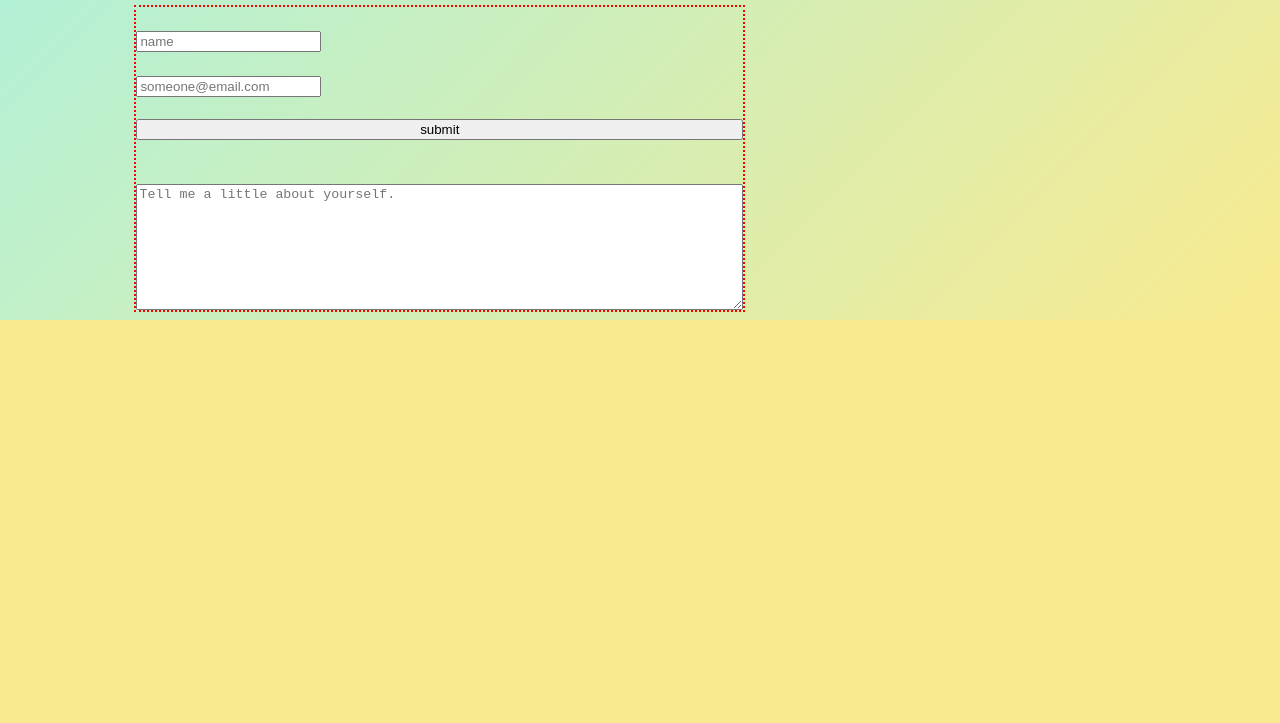
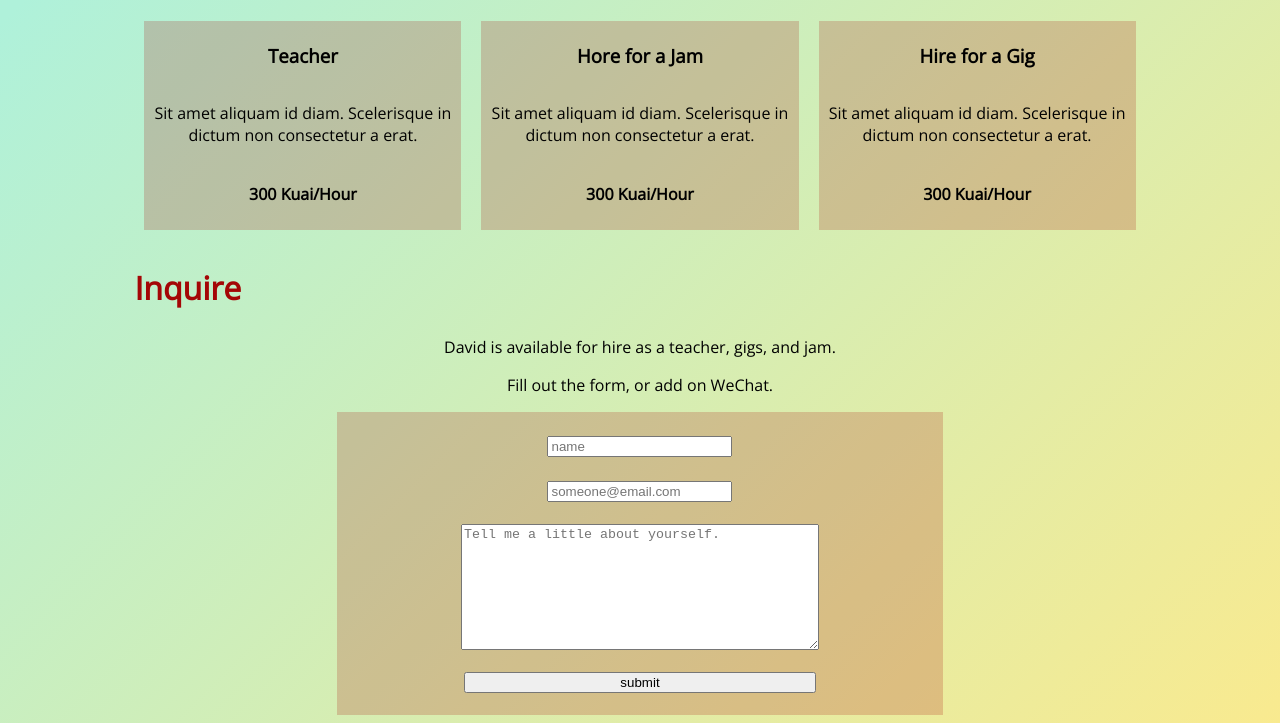
Before and after one commit to teiResa/rwd, a plain HTML site: page landing/landing.html in a window 1280 px wide. Shown: the part 674-1397 px from the top of the page. Before the commit the page ends 994 px from the top, so only its background shows below. Drawn offline with nearby package versions, Linux system fonts and the light colour scheme.

Commit message:
header, styling
-learned how to opacity hex codes better. #aaaaaaOO can be used. YAY!

```diff
--- a/landing/landing.css
+++ b/landing/landing.css
@@ -18,7 +18,8 @@ grid-template-areas: "header" "content";
   grid-area: header;
 
   height: 100px;
-  background-color: #f9ea8f;
+  background-color: #f9ea8f55;
+  background-image: linear-gradient(313deg, #aff1da55 10%,  #f9ea8f 76%, #aff1da55 0%);
   display: flex;
   justify-content: space-evenly ;
   align-items: center;
@@ -36,8 +37,7 @@ h1 {
 }
 
 #nav-bar {
-  text-decoration-line: none;
-  text-decoration-color: #A40606;
+  text-decoration: none;
 
 
 
@@ -46,12 +46,17 @@ h1 {
 #nav-link {
   margin: 5px;
   align-self: baseline;
+
+  text-decoration-line: none;
+  text-decoration-color: #A40606;
+
 }
 
 main {
   justify-self: center;
   grid-area: content;
   width: 80%;
+
 
 
 }
@@ -64,7 +69,7 @@ main {
 }
 
 #video {
-  border: 7px outset #A40606;
+  border: 7px outset #a4060633;
 
 
 }
@@ -75,15 +80,46 @@ p{
 
 h2 {
   color: #A40606;
+  font-size: 2em;
+}
+
+
+#prices {
+  display: grid;
+  grid-template-columns: 1fr 1fr 1fr;
+
+
+
+}
+
+.price-box {
+  background-color: #a4060633;
+  margin: 10px;
+  padding: 3px;
+  display: flex;
+  flex-direction: column;
+  align-items: center;
+}
+
+.price-number {
+  display: inline-flex;
+  align-content: flex-end;
+}
+
+#form-div {
+  display: flex;
+  justify-content: center;
 }
 
 form {
+  background-color: #a4060633;
+  width: 60%;
 
-  width: 60%;
-  border: 2px dotted red;
+  align-self: center;
   display: flex;
   flex-direction:column;
   justify-content: center;
+  align-items: center;
 
 }
 
@@ -91,6 +127,18 @@ form {
   display: inline-block;
 }
 
+#name, #email {
+  display: inline-flex;
+  align-self: stretch;
+}
+
+#submit, textarea {
+  width: 352px;
+}
+
+
+
+
 @media screen AND (max-width: 768px ) {
   h1 {
     background-color: #f9ea8f;
--- a/landing/landing.html
+++ b/landing/landing.html
@@ -53,8 +53,28 @@
 
       <div class="">
         <h2 id="pricing"> Pricing </h2>
-        <div class="">
-
+        <div id="prices">
+          <div class="price-box">
+            <h3>Teacher</h3>
+            <p>  Sit amet aliquam id diam. Scelerisque in dictum non consectetur a erat.</p>
+            <div class="price-number">
+              <h4> 300 Kuai/Hour</h4>
+            </div>
+          </div>
+          <div class="price-box">
+            <h3>Hore for a Jam</h3>
+            <p>  Sit amet aliquam id diam. Scelerisque in dictum non consectetur a erat.</p>
+            <div class="price-number">
+              <h4> 300 Kuai/Hour</h4>
+            </div>
+          </div>
+          <div class="price-box">
+            <h3>Hire for a Gig</h3>
+            <p>  Sit amet aliquam id diam. Scelerisque in dictum non consectetur a erat.</p>
+            <div class="price-number">
+              <h4> 300 Kuai/Hour</h4>
+            </div>
+          </div>
         </div>
         <div class="">
 
@@ -62,26 +82,27 @@
       </div>
 
 
-      <div class="">
+      <div class="" id="inquire-div" >
         <h2 id="inquire"> Inquire</h2>
-        <p> David is available for hire as a teacher and for gigs. </p>
-
+        <p> David is available for hire as a teacher, gigs, and jam. </p>
+        <p> Fill out the form, or add on WeChat.</p>
+        <div id="form-div">
           <form id="form" method="post" action="https://www.freecodecamp.com/email-submit">
             <div class="form-items">
               <label for="name" id="name-label"> </label> <br>
               <input type="name" name="name" id="name" placeholder="name" value=""  required>
             </div>
             <div class="form-items">
-        <label for="name" id="name-label"> </label> <br>
+              <label for="name" id="email-label"> </label> <br>
               <input type="email" name="email" id="email" placeholder="someone@email.com" value=""  required>
             </div>
+            <label for="about-me"></label><br>
+              <textarea name="name" rows="8" cols="60" placeholder="Tell me a little about yourself." required></textarea>
             <br>
             <input id="submit" type="submit" name="submit" value="submit">
             <br>
-      <label for="about-me"></label><br>
-      <textarea name="name" rows="8" cols="60" placeholder="Tell me a little about yourself." required></textarea>
-
           </form>
+        </div>
       </div>
     </main>
 
```
Lines whose indentation alone changed are shown as unchanged.
